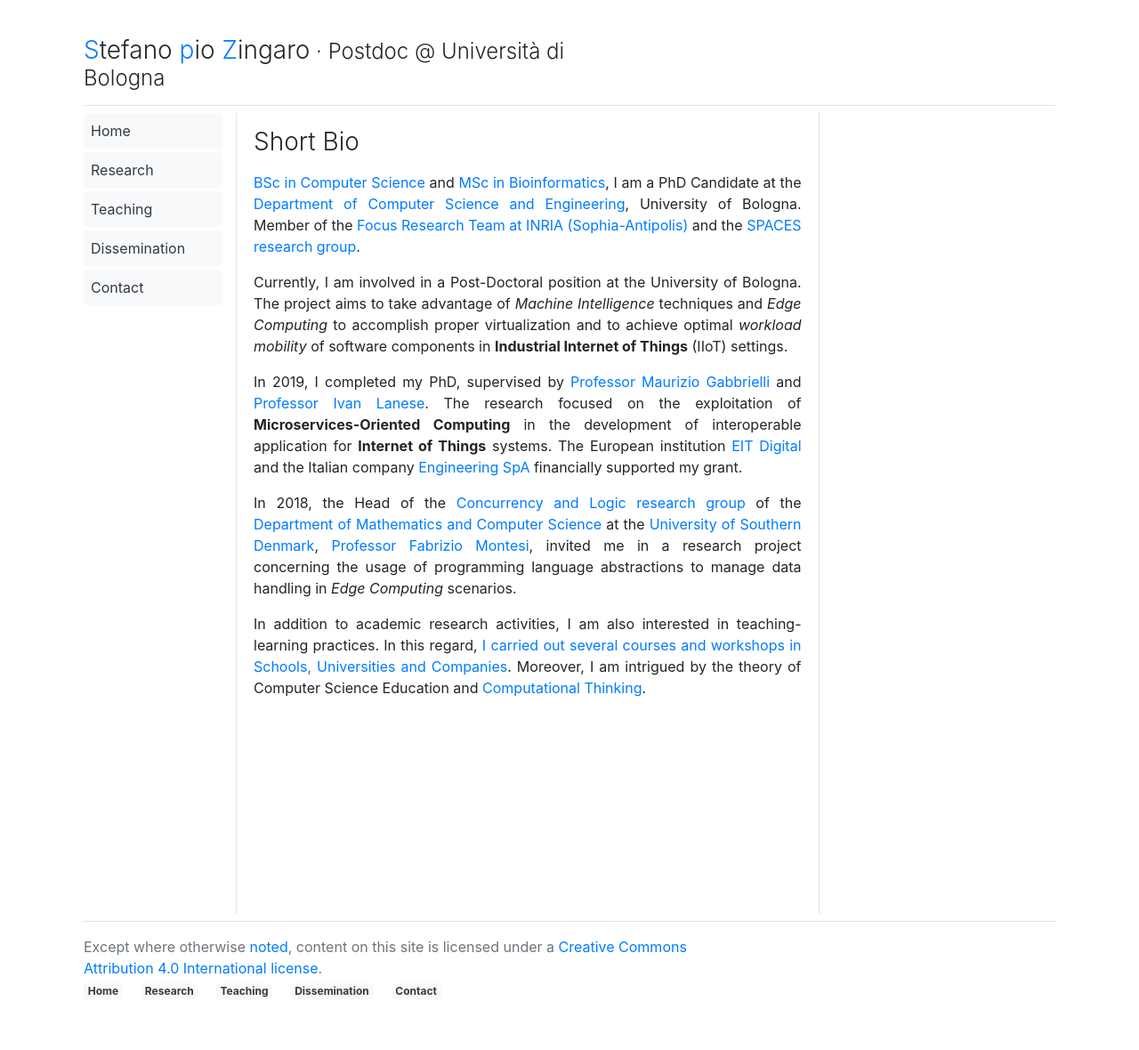
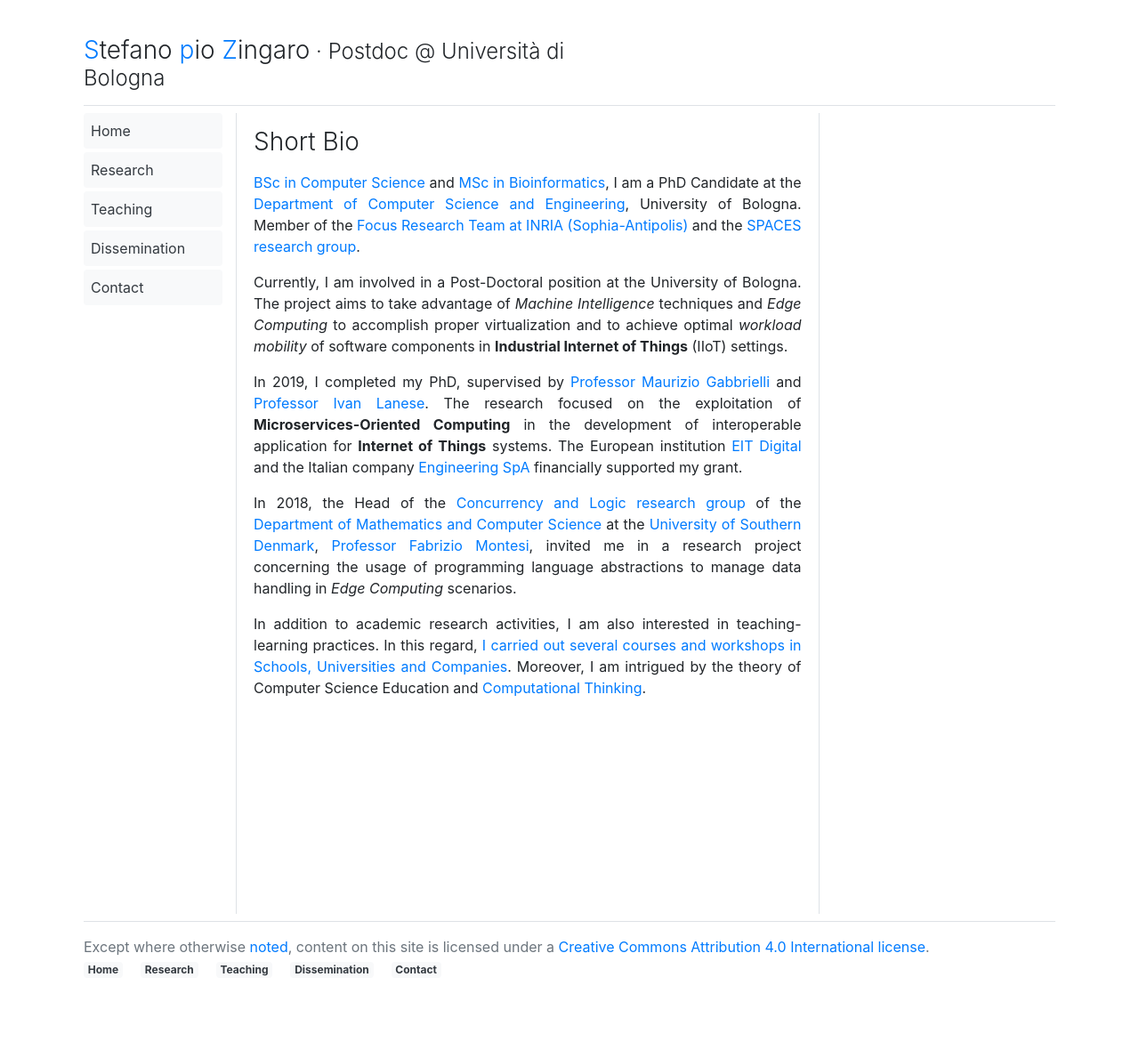
Before and after one commit to saltgz/saltgz.github.io, a Jekyll site: the page built from index.md, in a window 1280 px wide. Shown: the whole page at 89% size. Built offline with Jekyll 4.4.1, drawn with Linux system fonts in a browser that asks for light colours; comment, search, counter and statistics services are not loaded; after the commit the page ends 1156 px from its top, so only the background shows below that.

Commit message:
Update footer.html

```diff
--- a/_includes/footer.html
+++ b/_includes/footer.html
@@ -1,6 +1,6 @@
 <div class="row">
 
-    <div class="col-lg-8 float-left">
+    <div class="col-lg-11 float-left">
         {{ site.data.style.footer.content.left }}
         <p>
             {%- for item in site.data.nav.items -%}
```
